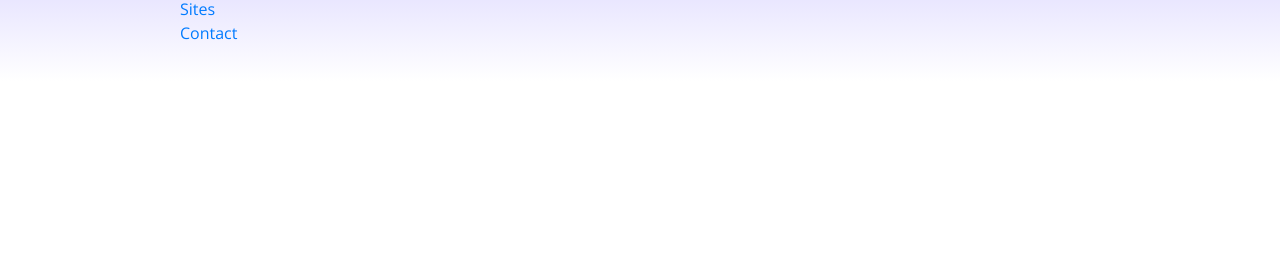
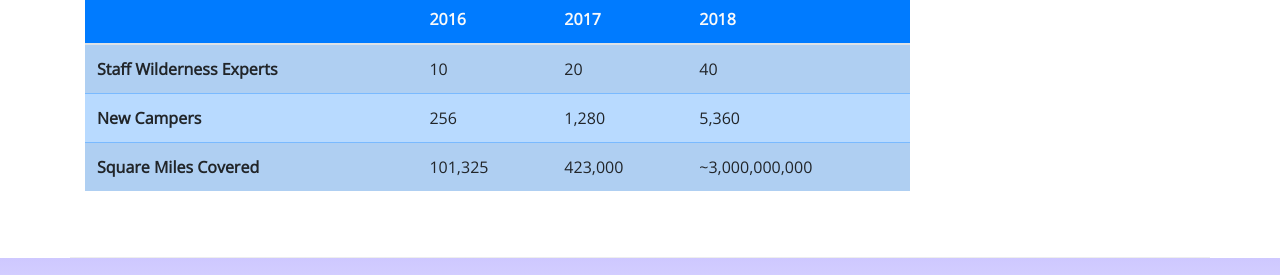
Before and after one commit to smidd47/2-Bootstrap, a website: page aboutus.html in a window 1280 px wide. Shown: the part 1380-1655 px from the top of the page. Before the commit the page ends 1461 px from the top, so only its background shows below. Drawn offline with nearby package versions, Linux system fonts and the light colour scheme.

Commit message:
Tables and Cards

```diff
--- a/aboutus.html
+++ b/aboutus.html
@@ -107,6 +107,44 @@
                         <p class="d-none d-sm-block">From polar fleeces to swimsuits, hiking boots to waders, a visit to Node will be sure to get you covered.</p>
                     </div>
                 </div>
+
+                <div class="row row-content">
+                    <div class="col-sm-9">
+                        <h2> Facts &amp; Figures </h2>
+                        <div class="table-responsive">
+                            <table class="table table-striped">
+                                <thead>
+                                    <tr class="bg-primary text-light">
+                                        <th> </th>
+                                        <th> 2016 </th>
+                                        <th> 2017 </th>
+                                        <th> 2018 </th>
+                                    </tr>
+                                </thead>
+                                <tbody class="table-primary">
+                                    <tr>
+                                        <th>Staff Wilderness Experts </th>
+                                        <td> 10 </td>
+                                        <td> 20 </td>
+                                        <td> 40 </td>
+                                    </tr>
+                                    <tr>
+                                        <th> New Campers </th>
+                                        <td> 256 </td>
+                                        <td> 1,280 </td>
+                                        <td> 5,360 </td>
+                                    </tr>
+                                    <tr>
+                                        <th> Square Miles Covered </th>
+                                        <td> 101,325 </td>
+                                        <td> 423,000 </td>
+                                        <td> ~3,000,000,000 </td>
+                                    </tr>
+                                </tbody>
+                            </table>
+                        </div>
+                    </div>
+                </div>
         </div>
 
         <footer class="site-footer">
```
